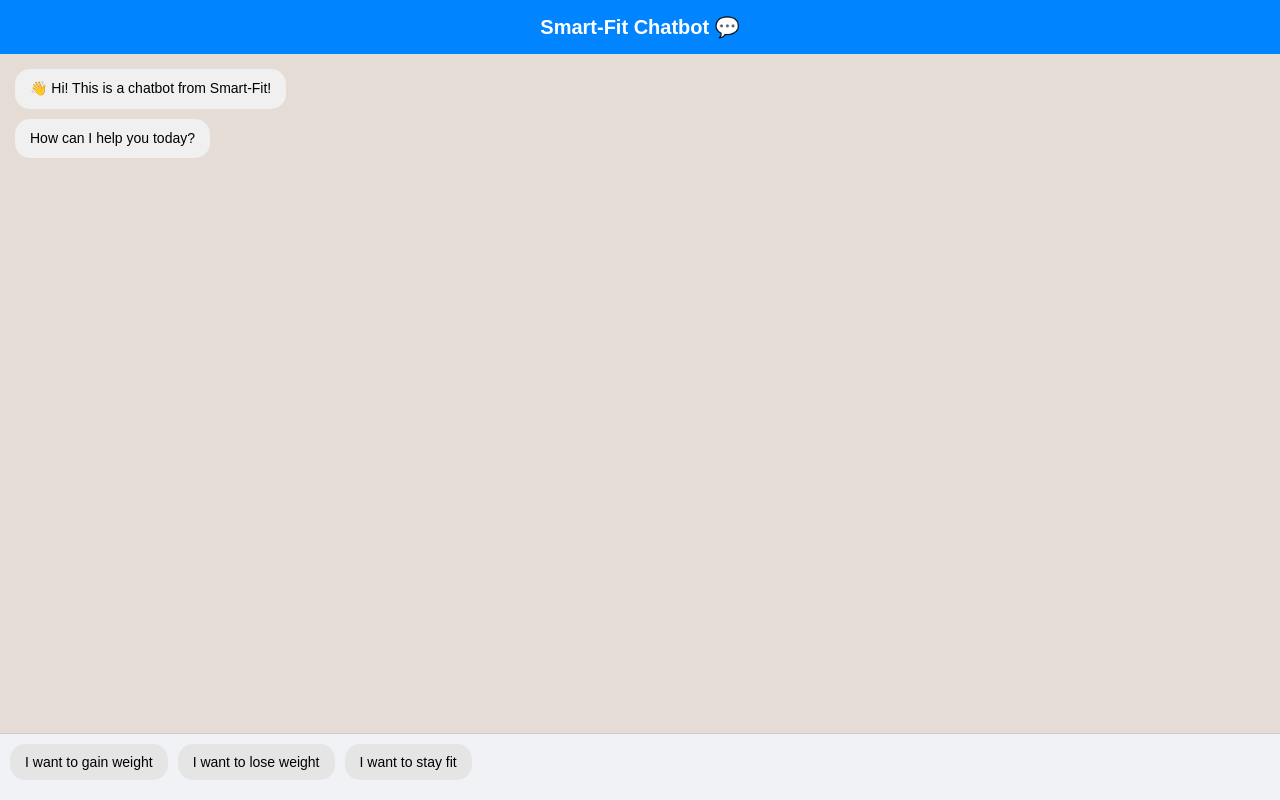
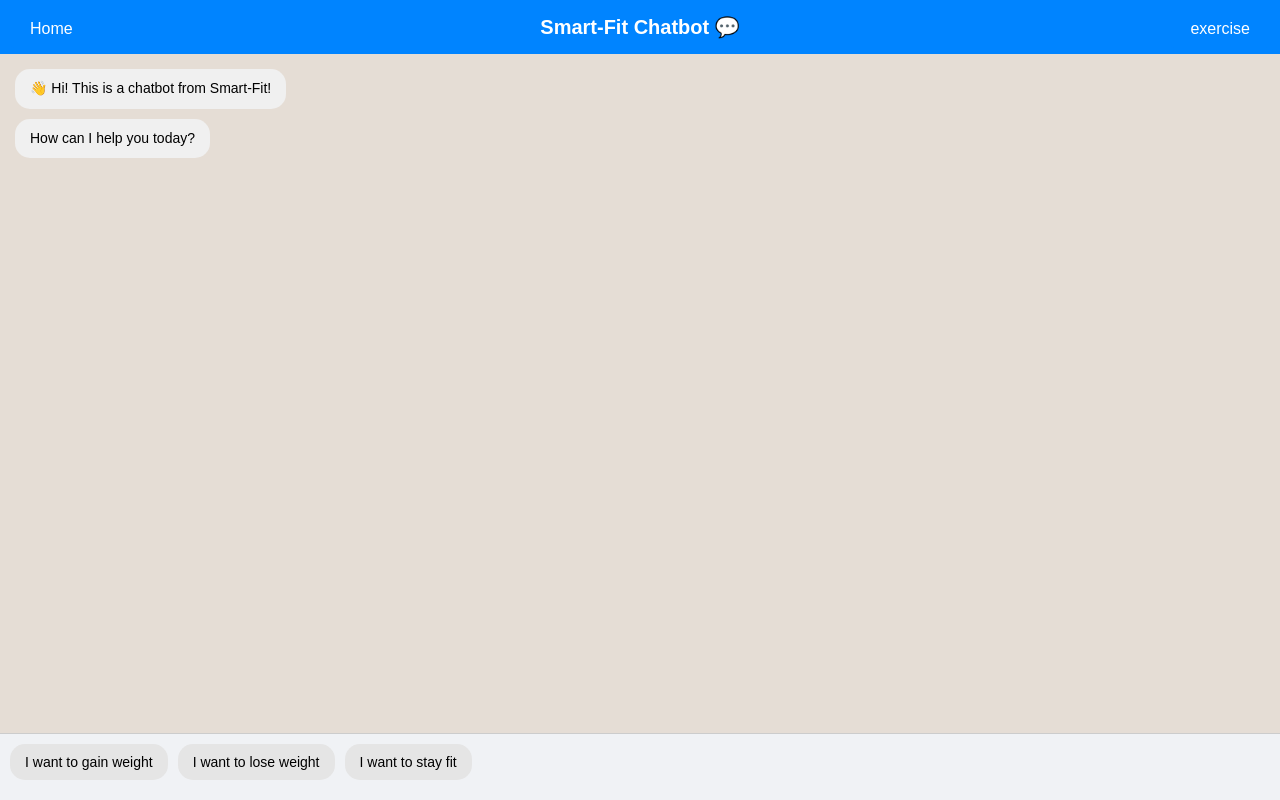
Before and after one commit to Rkkanwar/Smartfit-project, a Flask app: page /chatbot in a window 1280 px wide. Run offline with Flask 3, Linux system fonts and the light colour scheme.

Commit message:
added button to the chatbot page

```diff
--- a/static/css/styles.css
+++ b/static/css/styles.css
@@ -7,6 +7,7 @@
     display: flex;
     justify-content: center;
     align-items: center;
+    position: relative;
 }
 
 .chat-container {
@@ -16,6 +17,7 @@
     display: flex;
     flex-direction: column;
     box-shadow: 0 4px 6px rgba(0, 0, 0, 0.1);
+    position: relative;
 }
 
 .chat-header {
@@ -117,3 +119,32 @@
 #send-btn:hover {
     background-color: #005bb5;
 }
+
+/* Align buttons */
+.home-btn,
+.exercise-btn {
+    position: absolute;
+    top: 10px;
+    background-color: #0084ff;
+    color: white;
+    padding: 10px 20px;
+    border-radius: 5px;
+    cursor: pointer;
+    font-size: 16px;
+    text-align: center;
+    transition: background-color 0.3s;
+}
+
+.home-btn {
+    left: 10px;
+}
+
+.exercise-btn {
+    right: 10px;
+}
+
+/* Hover effect for buttons */
+.home-btn:hover,
+.exercise-btn:hover {
+    background-color: #005bb5;
+}
--- a/templates/chatbot.html
+++ b/templates/chatbot.html
@@ -8,7 +8,9 @@
     </head>
     <body>
         <div class="chat-container">
+            <div class="home-btn" onclick="location.href='/main';">Home</div>
             <div class="chat-header">Smart-Fit Chatbot 💬</div>
+            <div class="exercise-btn" onclick="location.href='/exercise';">exercise</div>
             <div id="chat-messages" class="chat-messages"></div>
             <div class="chat-footer">
                 <div id="chat-options" class="suggestions"></div>
```
Also changed, not shown: database.db. Lines whose indentation alone changed are shown as unchanged.
